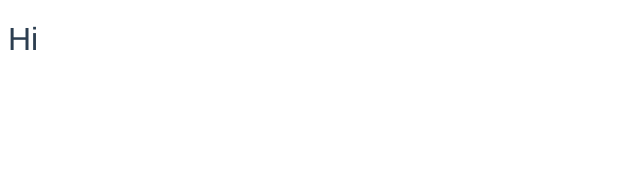
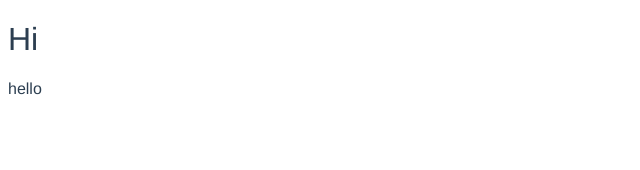
Before and after one commit to hareeshcs33/branded-shop, a Vue app: page / in a window 1280 px wide. Shown: the top 170 px of the page, without its empty margins (0-640 px from the left). Built offline with nearby package versions, Linux system fonts and the light colour scheme.

Commit message:
vuex added

```diff
--- a/package.json
+++ b/package.json
@@ -11,7 +11,8 @@
   },
   "dependencies": {
     "vue": "^2.5.2",
-    "vue-router": "^3.0.1"
+    "vue-router": "^3.0.1",
+    "vuex": "^3.6.2"
   },
   "devDependencies": {
     "autoprefixer": "^7.1.2",
--- a/src/components/home.vue
+++ b/src/components/home.vue
@@ -1,6 +1,7 @@
 <template>
   <div>
     <h1>Hi</h1>
+    <p>{{message}}</p>
   </div>
 </template>
 
@@ -8,6 +9,11 @@
 export default {
   data () {
     return {
+    }
+  },
+  computed: {
+    message(){
+      return this.$store.state.msg;
     }
   }
 }
--- a/src/main.js
+++ b/src/main.js
@@ -3,12 +3,14 @@
 import Vue from 'vue'
 import App from './App'
 import router from './router'
+import { store } from './store/store'
 
 Vue.config.productionTip = false
 
 /* eslint-disable no-new */
 new Vue({
   el: '#app',
+  store,
   router,
   components: { App },
   template: '<App/>'
--- /dev/null
+++ b/src/store/store.js
@@ -0,0 +1,10 @@
+import Vue from 'vue'
+import Vuex from 'vuex'
+
+Vue.use(Vuex)
+
+export const store = new Vuex.Store({
+    state: {
+      msg: 'hello'
+    }
+  })
```
Also changed, not shown: 1 other file (tests, documents, lock files or other folders).
